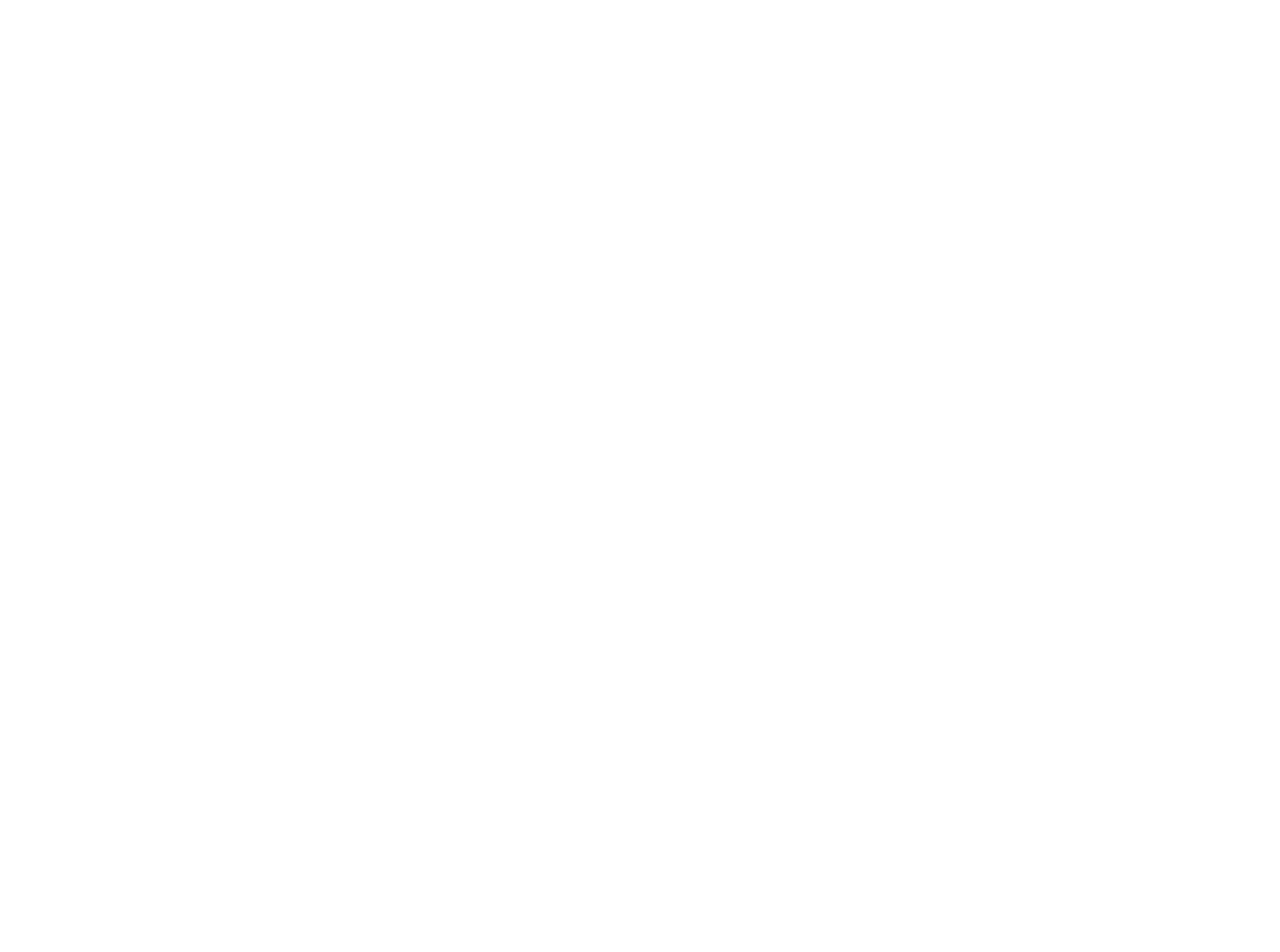
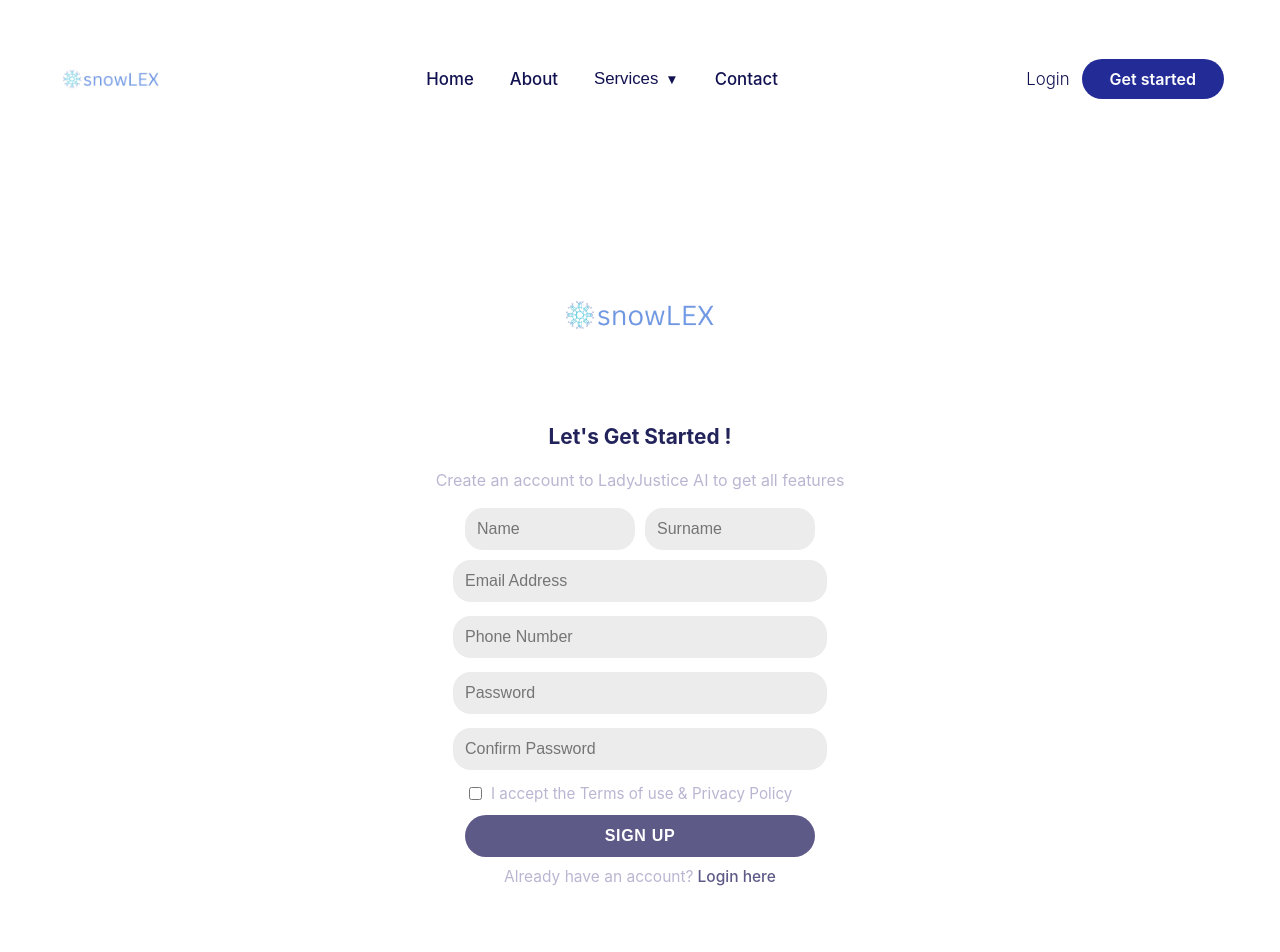
Before and after one commit to vali-maleki/ladyjustice, a React (Create React App) app: page /signup in a window 1280 px wide. Before the commit this address had no page. Shown: the top 952 px of the page. Before the commit the page ends 800 px from the top, so only its background shows below. Built offline with nearby package versions, Linux system fonts and the light colour scheme.

Commit message:
vali latest update

```diff
--- a/src/App.tsx
+++ b/src/App.tsx
@@ -11,7 +11,11 @@
 import ContactPage from "./components/ContactPage";
 import FaqPage from "./components/FaqPage";
 import PricingPage from "./components/PricingPage";
-import SubscribePage from "./components/SubscribePage"; // <-- Import Subscribe page
+import SubscribePage from "./components/SubscribePage";
+import LoginPage from "./components/LoginPage";
+import Signup from "./components/signup";
+import Getstarted from "./components/Getstarted";
+
 
 function MainLanding() {
   return (
@@ -27,6 +31,7 @@
     </>
   );
 }
+
 
 function App() {
   return (
@@ -75,6 +80,36 @@
               </>
             }
           />
+          <Route
+            path="/login"
+            element={
+              <>
+                <Header />
+                <LoginPage />
+                <Footer />
+              </>
+            }
+          />
+          <Route
+            path="/get-started"
+            element={
+              <>
+                <Header />
+                <Getstarted />
+                <Footer />
+              </>
+            }
+          />
+          <Route
+            path="/signup"
+            element={
+              <>
+                <Header />
+                <Signup />
+                <Footer />
+              </>
+            }
+          />
         </Routes>
       </Router>
     </>
--- /dev/null
+++ b/src/components/Getstarted.tsx
@@ -0,0 +1,76 @@
+import React from "react";
+import styled from "styled-components";
+import { Link } from "react-router-dom";
+import logoImg from "../assets/5_No_background.png";
+const Container = styled.div`
+  min-height: 100vh;
+  background: #fff;
+  display: flex;
+  flex-direction: column;
+  align-items: center;
+  justify-content: center;
+`;
+
+const LogoBlock = styled.div`
+  display: flex;
+  flex-direction: column;
+  align-items: center;
+  margin-bottom: 12px;
+`;
+
+const LogoImg = styled.img`
+  height: 160px;
+  margin-bottom: 4px;
+`;
+
+
+const Heading = styled.h1`
+  color: #5D5A88;
+  font-size: 1.25rem;
+  font-weight: 600;
+  margin-bottom: 6px;
+`;
+
+const Subtitle = styled.p`
+  color: #bab6d2;
+  font-size: 1rem;
+  margin-bottom: 24px;
+`;
+
+const ButtonGroup = styled.div`
+  display: flex;
+  gap: 16px;
+`;
+
+const ActionButton = styled(Link)`
+  background: #5D5A88;
+  color: #fff;
+  border: none;
+  border-radius: 22px;
+  font-size: 1rem;
+  font-weight: 500;
+  padding: 9px 28px;
+  text-decoration: none;
+  text-align: center;
+  transition: background 0.18s;
+  &:hover {
+    background: #7e7292;
+  }
+`;
+
+export default function LadyJusticeLogin() {
+  return (
+    <Container>
+      <LogoBlock>
+        <LogoImg src={logoImg} alt="Logo" />
+
+      </LogoBlock>
+      <Heading>Welcome to SnowLEXS</Heading>
+      <Subtitle>Log in to your account to continue</Subtitle>
+      <ButtonGroup>
+        <ActionButton to="/login">Log in</ActionButton>
+        <ActionButton to="/signup">Sign up</ActionButton>
+      </ButtonGroup>
+    </Container>
+  );
+}
--- a/src/components/Header.tsx
+++ b/src/components/Header.tsx
@@ -19,7 +19,7 @@
 `;
 
 const LogoImg = styled.img`
-  height: 90px;
+  height: 110px;
   width: auto;
   margin-right: 12px;
 `;
--- /dev/null
+++ b/src/components/LoginPage.tsx
@@ -0,0 +1,127 @@
+import React from "react";
+import styled from "styled-components";
+import { Link } from "react-router-dom";
+import logoImg from "../assets/5_No_background.png";
+
+const Container = styled.div`
+  min-height: 100vh;
+  background: #fff;
+  display: flex;
+  flex-direction: column;
+  align-items: center;
+  justify-content: center;
+`;
+
+const LogoImg = styled.img`
+  height: 170px;
+  margin-bottom: 20px;
+`;
+
+const Title = styled.h1`
+  color: #23235b;
+  font-weight: 700;
+  text-align: center;
+  margin-bottom: 6px;
+  font-size: 1.4rem;
+`;
+
+const Subtitle = styled.p`
+  color: #bab6d2;
+  text-align: center;
+  margin-bottom: 18px;
+  font-size: 1rem;
+`;
+
+const Form = styled.form`
+  display: flex;
+  flex-direction: column;
+  align-items: center;
+  width: 100%;
+  max-width: 320px;
+`;
+
+const Input = styled.input`
+  width: 100%;
+  margin-bottom: 14px;
+  padding: 12px;
+  border-radius: 18px;
+  border: none;
+  background: #ececec;
+  font-size: 1rem;
+  outline: none;
+`;
+
+const Row = styled.div`
+  width: 100%;
+  display: flex;
+  align-items: center;
+  justify-content: space-between;
+  font-size: 0.9rem;
+  color: #bab6d2;
+  margin-bottom: 12px;
+`;
+
+const CheckboxLabel = styled.label`
+  display: flex;
+  align-items: center;
+  gap: 6px;
+`;
+
+const Button = styled.button`
+  width: 100%;
+  padding: 12px;
+  border: none;
+  border-radius: 22px;
+  background: #5D5A88;
+  color: #fff;
+  font-size: 1rem;
+  font-weight: 600;
+  margin-bottom: 10px;
+  letter-spacing: 0.8px;
+  cursor: pointer;
+  transition: background 0.15s;
+  &:hover {
+    background: #474562;
+  }
+`;
+
+const FooterText = styled.div`
+  color: #bab6d2;
+  text-align: center;
+  font-size: 0.98rem;
+`;
+
+const SignUpLink = styled(Link)`
+  color: #5D5A88;
+  text-decoration: none;
+  font-weight: 500;
+  margin-left: 4px;
+`;
+
+export default function LoginPage() {
+  return (
+    <Container>
+      <LogoImg src={logoImg} alt="Logo" />
+      <Title>Welcome back!</Title>
+      <Subtitle>Log in to your existent account of LadyJustice</Subtitle>
+      <Form>
+        <Input type="text" placeholder="Email" />
+        <Input type="password" placeholder="Password" />
+        <Row>
+          <CheckboxLabel>
+            <input type="checkbox" />
+            Remember Me
+          </CheckboxLabel>
+          <Link to="/forgot-password" style={{ color: "#bab6d2", textDecoration: "none" }}>
+            Forget Password ?
+          </Link>
+        </Row>
+        <Button type="submit">LOGIN</Button>
+      </Form>
+      <FooterText>
+        Dont have an account?
+        <SignUpLink to="/signup">Sign Up</SignUpLink>
+      </FooterText>
+    </Container>
+  );
+}
--- /dev/null
+++ b/src/components/signup.tsx
@@ -0,0 +1,140 @@
+import React from "react";
+import styled from "styled-components";
+import { Link } from "react-router-dom";
+import logoImg from "../assets/5_No_background.png"; // Adjust path to your logo
+
+const Container = styled.div`
+  min-height: 100vh;
+  background: #fff;
+  display: flex;
+  flex-direction: column;
+  align-items: center;
+  justify-content: center;
+`;
+
+const LogoBlock = styled.div`
+  display: flex;
+  flex-direction: column;
+  align-items: center;
+  margin-bottom: 8px;
+`;
+
+const LogoImg = styled.img`
+  height: 170px;
+  margin-bottom: 2px;
+`;
+
+const Title = styled.h1`
+  color: #23235b;
+  font-weight: 700;
+  text-align: center;
+  margin-bottom: 5px;
+  font-size: 1.3rem;
+`;
+
+const Subtitle = styled.p`
+  color: #bab6d2;
+  text-align: center;
+  margin-bottom: 18px;
+  font-size: 1rem;
+`;
+
+const Form = styled.form`
+  display: flex;
+  flex-direction: column;
+  align-items: center;
+  width: 100%;
+  max-width: 350px;
+`;
+
+const Row2 = styled.div`
+  display: flex;
+  gap: 10px;
+  width: 100%;
+  margin-bottom: 10px;
+`;
+
+const Input = styled.input`
+  width: 100%;
+  margin-bottom: 14px;
+  padding: 12px;
+  border-radius: 18px;
+  border: none;
+  background: #ececec;
+  font-size: 1rem;
+  outline: none;
+`;
+
+const CheckboxLabel = styled.label`
+  display: flex;
+  align-items: center;
+  gap: 6px;
+  margin-bottom: 12px;
+  font-size: 0.95rem;
+  color: #bab6d2;
+  width: 100%;
+`;
+
+const Button = styled.button`
+  width: 100%;
+  padding: 12px;
+  border: none;
+  border-radius: 22px;
+  background: #5D5A88;
+  color: #fff;
+  font-size: 1rem;
+  font-weight: 600;
+  margin-bottom: 10px;
+  cursor: pointer;
+  transition: background 0.15s;
+  letter-spacing: 0.7px;
+  &:hover {
+    background: #474562;
+  }
+`;
+
+const FooterText = styled.div`
+  color: #bab6d2;
+  text-align: center;
+  font-size: 0.97rem;
+`;
+
+const LoginLink = styled(Link)`
+  color: #5D5A88;
+  text-decoration: none;
+  font-weight: 500;
+  margin-left: 4px;
+`;
+
+export default function Signup() {
+  return (
+    <Container>
+      <LogoBlock>
+        <LogoImg src={logoImg} alt="Logo" />
+      </LogoBlock>
+      <Title>Let's Get Started !</Title>
+      <Subtitle>
+        Create an account to LadyJustice AI to get all features
+      </Subtitle>
+      <Form>
+        <Row2>
+          <Input type="text" placeholder="Name" style={{ marginBottom: 0 }} />
+          <Input type="text" placeholder="Surname" style={{ marginBottom: 0 }} />
+        </Row2>
+        <Input type="email" placeholder="Email Address" />
+        <Input type="text" placeholder="Phone Number" />
+        <Input type="password" placeholder="Password" />
+        <Input type="password" placeholder="Confirm Password" />
+        <CheckboxLabel>
+          <input type="checkbox" />
+          I accept the Terms of use & Privacy Policy
+        </CheckboxLabel>
+        <Button type="submit">SIGN UP</Button>
+      </Form>
+      <FooterText>
+        Already have an account?
+        <LoginLink to="/login">Login here</LoginLink>
+      </FooterText>
+    </Container>
+  );
+}
```
